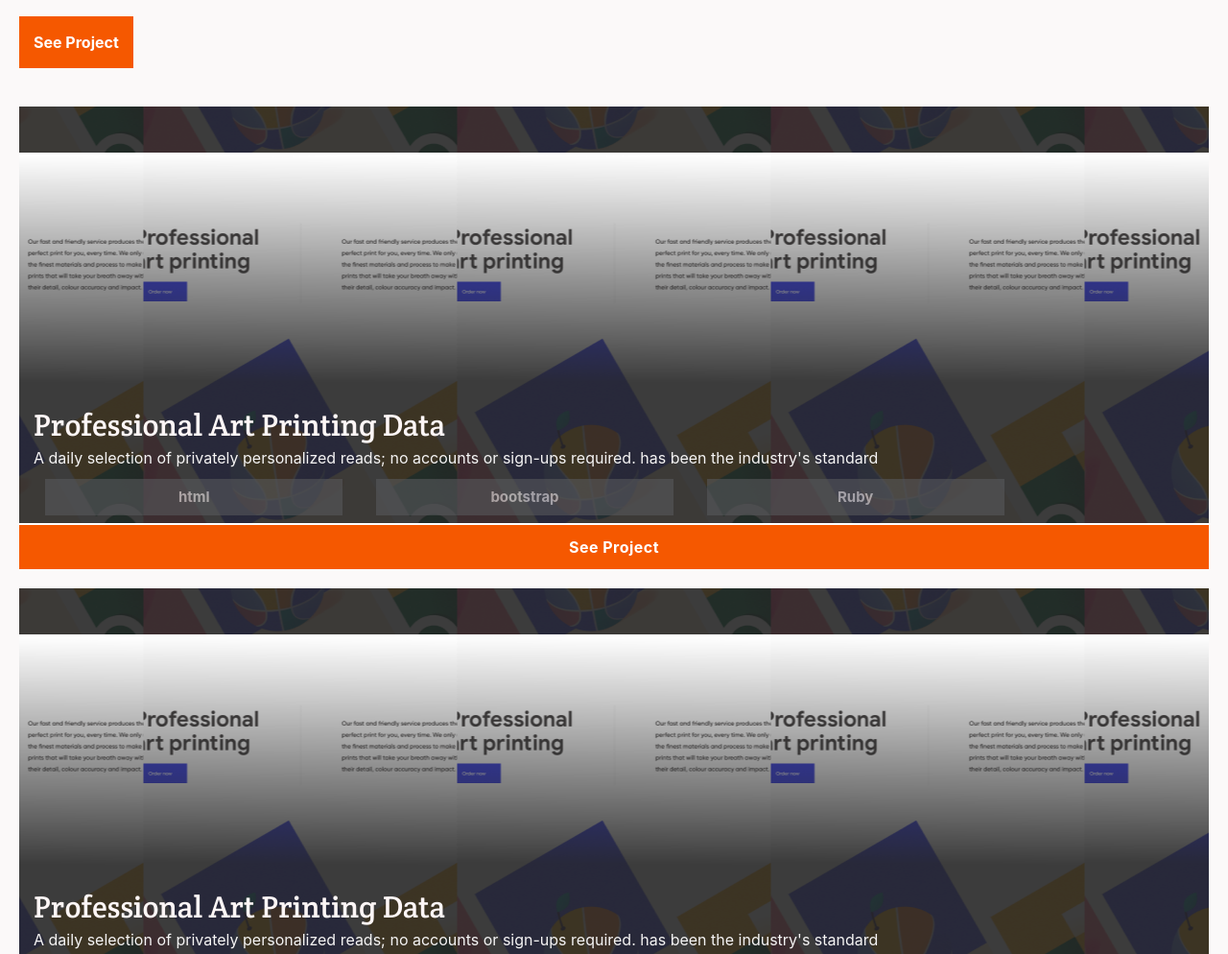
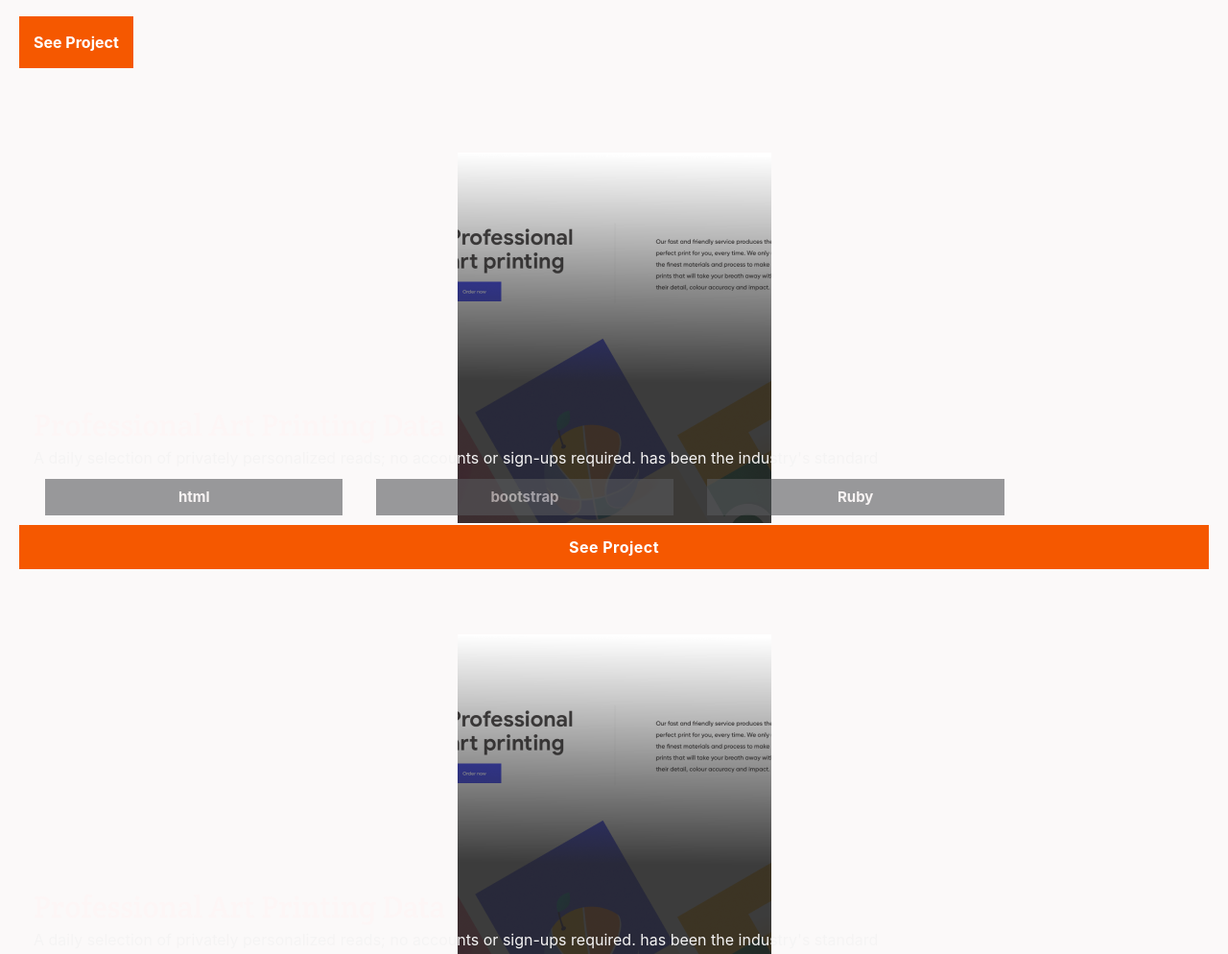
Before and after one commit to AndisiweJ/Andisiwe-Portfolio-, a website: page index.html in a window 1280 px wide. Shown: the part 2311-3305 px from the top of the page at 96% size. Drawn offline with Linux system fonts and the light colour scheme.

Commit message:
fix lint errors

```diff
--- a/style.css
+++ b/style.css
@@ -85,6 +85,7 @@ p {
   text-decoration: none;
   color: #ffff;
   padding: 0.9rem;
+  /* stylelint-disable-next-line font-family-no-missing-generic-family-keyword */
   font-family: 'Roboto';
   font-style: normal;
   font-weight: 700;
@@ -253,7 +254,7 @@ p {
 .project {
   background-image: url(Images/Background.png);
   background-position: center;
-  background-size: no-repeat;
+  background-repeat: no-repeat;
   margin: 20px;
 }
 
@@ -352,7 +353,6 @@ p {
 
 .about-part {
   padding-left: 20px;
-
 }
 
 .aboutmehead {
@@ -368,6 +368,7 @@ p {
 }
 
 .aboutpara {
+  /* stylelint-disable-next-line font-family-no-missing-generic-family-keyword */
   font-family: 'Inter' sans-serif;
   font-style: normal;
   font-weight: 400;
```
